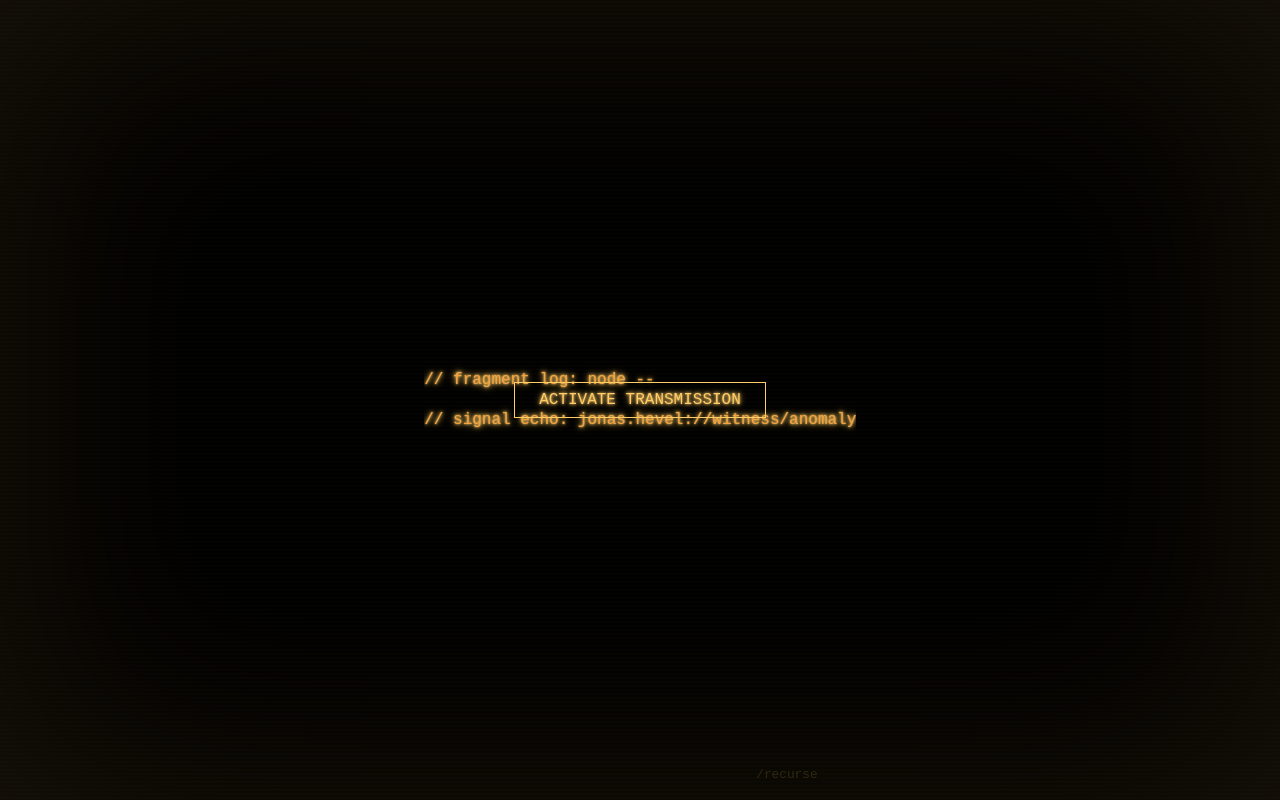
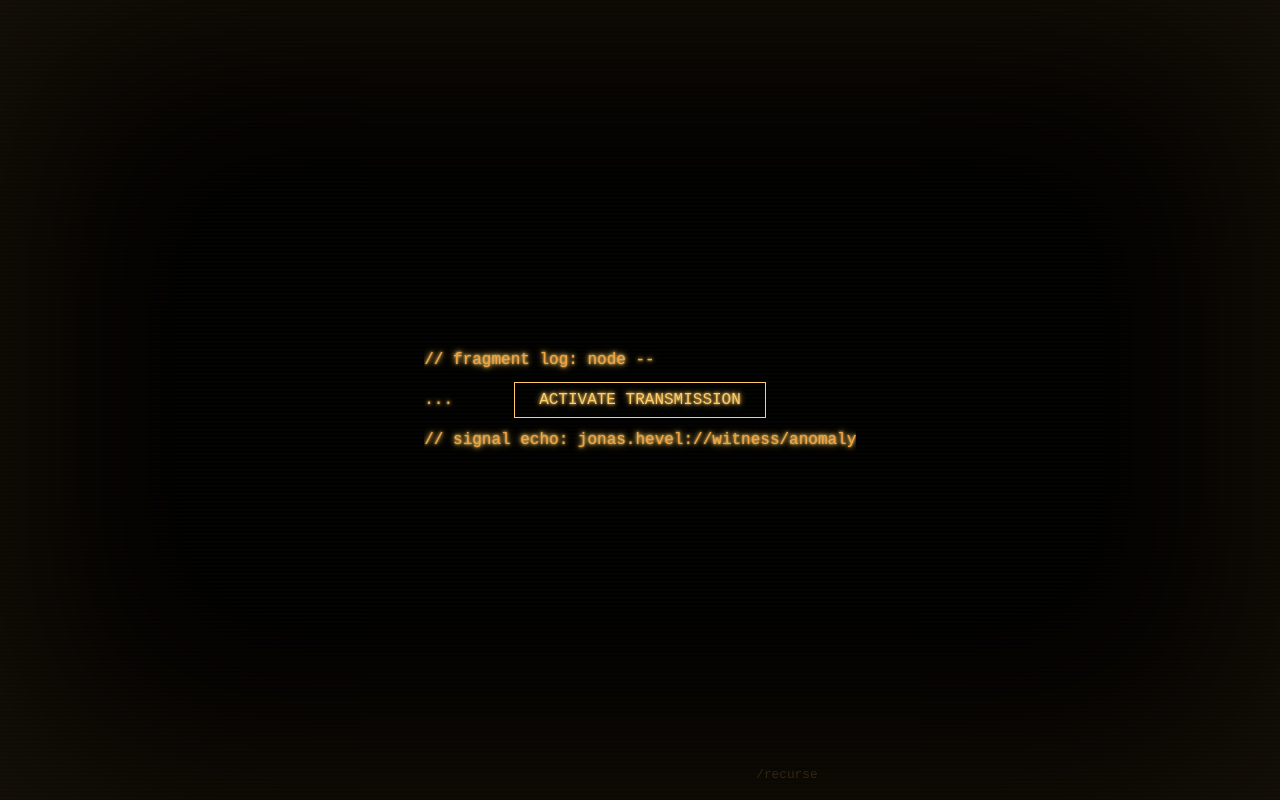
Before and after one commit to echoes-and-paths/jonas-terminal, a plain HTML site: page index.html in a window 1280 px wide. Drawn offline with Linux system fonts and the light colour scheme.

Commit message:
Update index.html

```diff
--- a/index.html
+++ b/index.html
@@ -152,7 +152,7 @@
 
   <div class="terminal" id="term">
     <p id="nodeLine">// fragment log: node --</p>
-    <p id="fragment"></p>
+    <p id="fragment">...</p>
     <p id="echoLine">// signal echo: jonas.hevel://witness/anomaly</p>
   </div>
 
```
